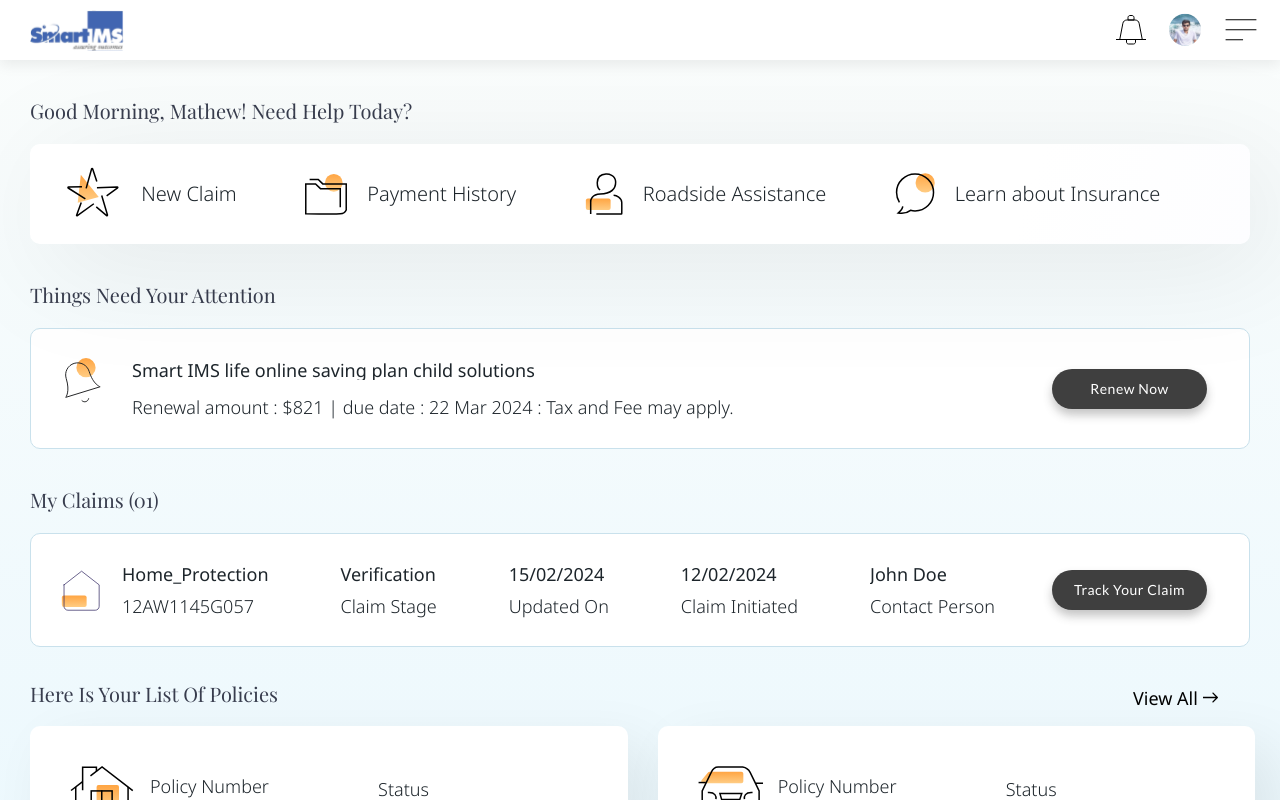
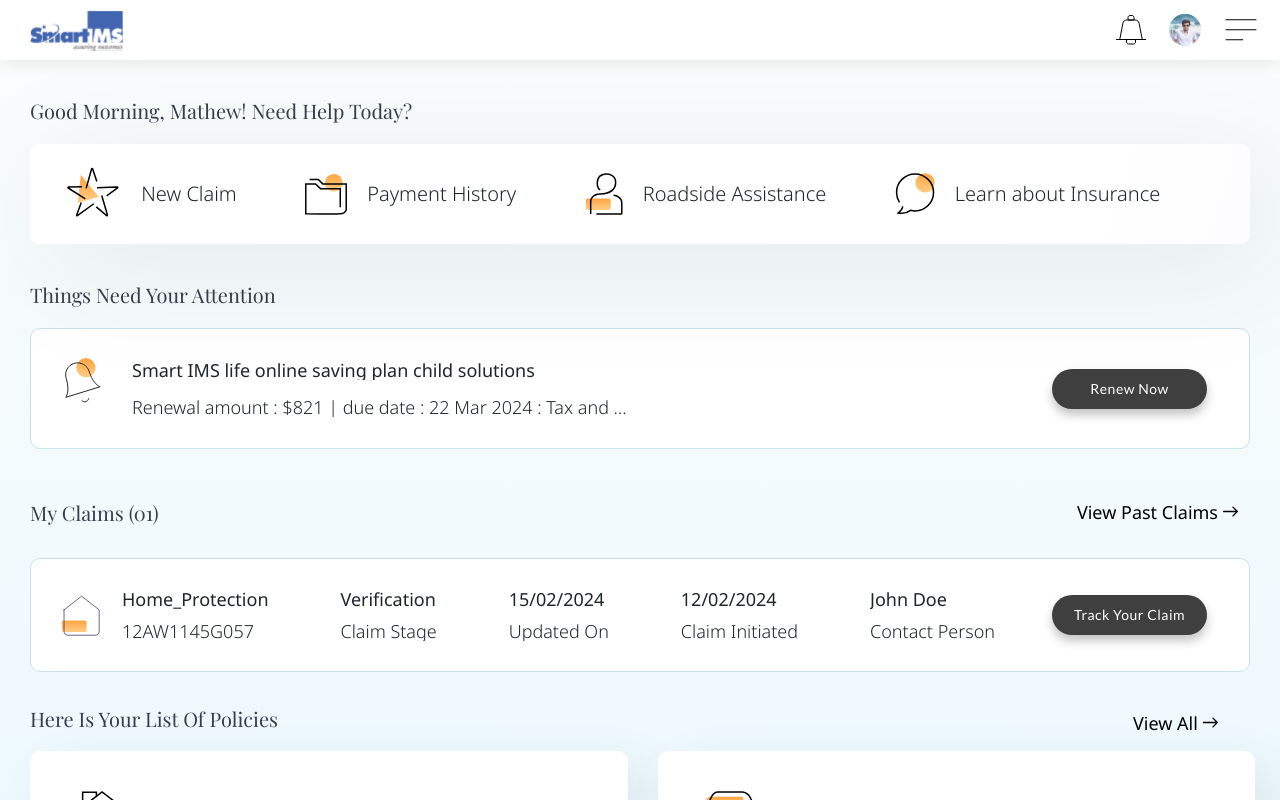
Before and after one commit to SmartImsIns/smart-ims-insu-frontend-app, a React (Create React App) app: page /ims-dashboard in a window 1280 px wide. Shown: the top 800 px of the page. Built offline with nearby package versions, Linux system fonts and the light colour scheme; a web font is replaced by a local one.

Commit message:
removed bugs

```diff
--- a/src/ImsDashboard/ImsDashboardCards/AttentionCard.tsx
+++ b/src/ImsDashboard/ImsDashboardCards/AttentionCard.tsx
@@ -1,5 +1,5 @@
 import React from "react";
-import { Box, Card, Typography } from "@mui/material";
+import { Box, Card, Tooltip, Typography } from "@mui/material";
 import ImsDashboardStyle from "../ImsDashboardStyle";
 import DynamicTextDisplay from "../common/DynamicTextDisplay";
 import attentionsIcon from "../../assets/attensionsIcon.svg";
@@ -32,7 +32,11 @@ const AttentionCard: React.FC<AttentionCardProps> = ({
             />
           </Box>
           <Box sx={ImsDashboardStyle.AttentionsCardTextStyle}>
-            <Typography sx={ImsDashboardStyle.HeadStyle}>{headText}</Typography>
+            <Tooltip title={headText}>
+              <Typography sx={ImsDashboardStyle.HeadStyle}>
+                {headText}
+              </Typography>
+            </Tooltip>
             <Box>
               <Typography sx={ImsDashboardStyle.ContentStyle}>
                 {renewalAmount} {renewalPrice} | {duesDate} {dueDate}
--- a/src/ImsDashboard/ImsDashboardCards/MyClaimsCard.tsx
+++ b/src/ImsDashboard/ImsDashboardCards/MyClaimsCard.tsx
@@ -7,7 +7,7 @@ import ActionButton from "../common/ActionButton";
 import claimsData from "../../mockJson/CustomerDashboard/MyClaimsData.json";
 import { formatNumber } from "../../utils/Utility";
 import { MYCLAIM_ICON, CAR_ICON } from "../../constants/Constants";
-
+import viewAllArrow from "../../assets/viewAllArrow.svg";
 interface claimsData {
   houseLoanData?: {
     data: {
@@ -44,8 +44,52 @@ const MyClaimsCard: React.FC = () => {
 
   return (
     <Box sx={ImsDashboardStyle.imsDashbardContainer}>
-      <DynamicTextDisplay text={`My Claims (${formattedClaimCount})`} />
-
+      <Box
+        sx={{
+          display: "flex",
+          justifyContent: "space-between",
+          alignItems: "center",
+        }}
+      >
+        <DynamicTextDisplay text={`My Claims (${formattedClaimCount})`} />
+        <Box
+          sx={{
+            display: "flex",
+            gap: "5px",
+            alignItems: "center",
+            height: "15px",
+            padding: "16px 12px 16px 12px",
+          }}
+        >
+          <Typography
+            sx={{
+              fontFamily: "Noto Sans",
+              fontSize: "18px",
+              fontWeight: "400",
+              lineHeight: "19.8px",
+              textAlign: "left",
+              cursor: "pointer",
+              "@media (min-width:360px) and (max-width:599px)": {
+                fontSize: "14px",
+                maxWidth: "290px",
+                marginTop: "3px",
+              },
+            }}
+          >
+            {"View Past Claims"}
+          </Typography>
+          <Box
+            sx={{
+              img: {
+                width: "15px",
+                marginBottom: "2px",
+              },
+            }}
+          >
+            <img src={viewAllArrow} alt="view-all-arrow" />
+          </Box>
+        </Box>
+      </Box>
       {claimdata?.map((claim, id) => (
         <Box key={id}>
           <Card sx={ImsDashboardStyle.myClaimsCardStyles}>
--- a/src/ImsDashboard/ImsDashboardStyle.ts
+++ b/src/ImsDashboard/ImsDashboardStyle.ts
@@ -305,7 +305,17 @@ const ImsDashboardStyle = {
       lineHeight: '24px',
     },
     "@media (min-width:600px) and (max-width:1024px)": {
-      fontSize: '17px',
+      maxWidth: "200px",
+      overflow: "hidden",
+      textOverflow: "ellipsis",
+      whiteSpace: "nowrap",
+    },
+    "@media (min-width: 1025px) and (max-width: 1366px)": {
+      maxWidth: "500px",
+      overflow: "hidden",
+      textOverflow: "ellipsis",
+      whiteSpace: "nowrap",
+
     },
   },
 
@@ -325,6 +335,15 @@ const ImsDashboardStyle = {
       fontFamily: '"Noto Sans"',
       fontStyle: 'normal',
       fontWeight: 300,
+      maxWidth: "200px",
+      whiteSpace: "nowrap",
+    },
+    "@media (min-width: 1025px) and (max-width: 1366px)": {
+      maxWidth: "500px",
+      overflow: "hidden",
+      textOverflow: "ellipsis",
+      whiteSpace: "nowrap",
+
     },
   },
   AttentionsCardTextStyle: {
```
